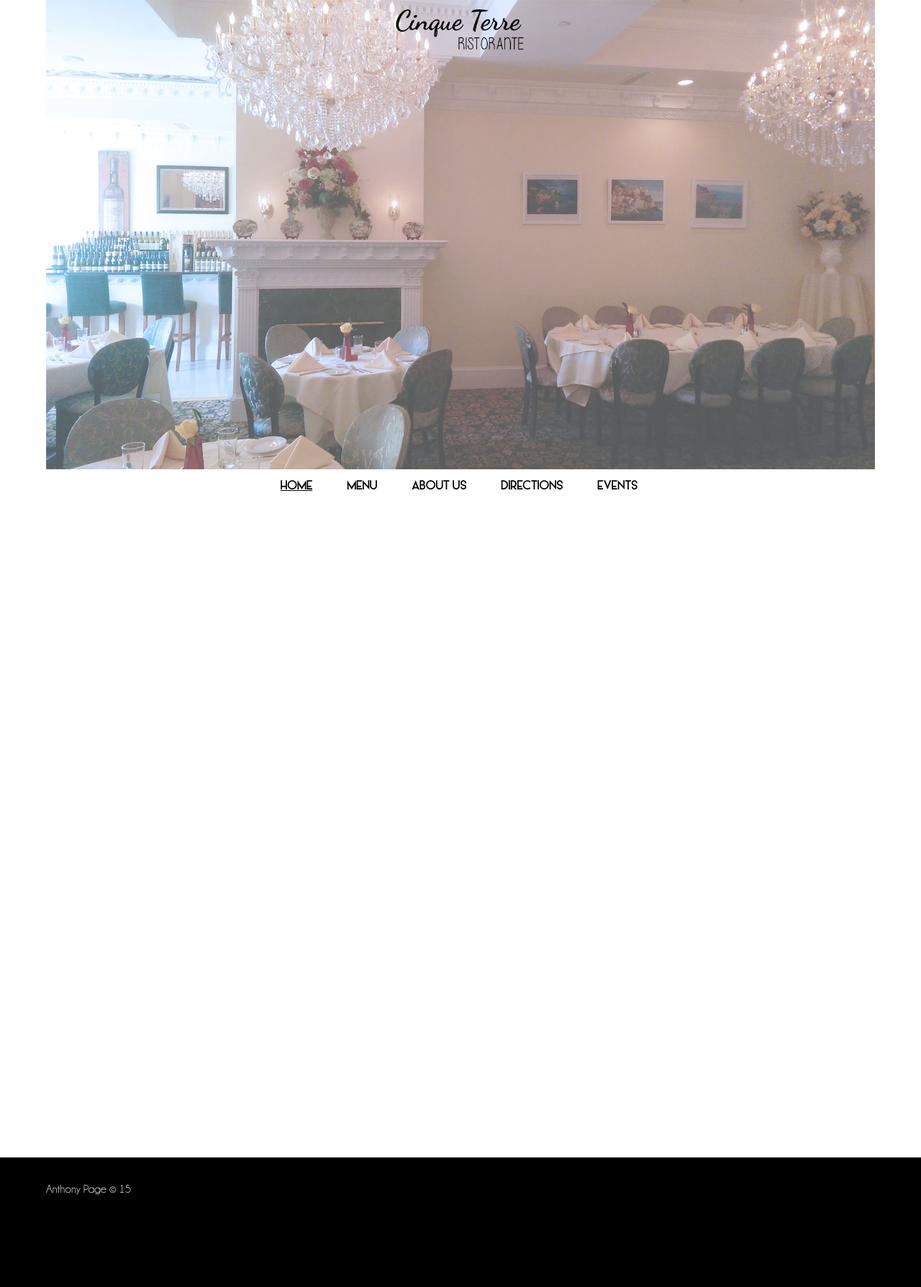
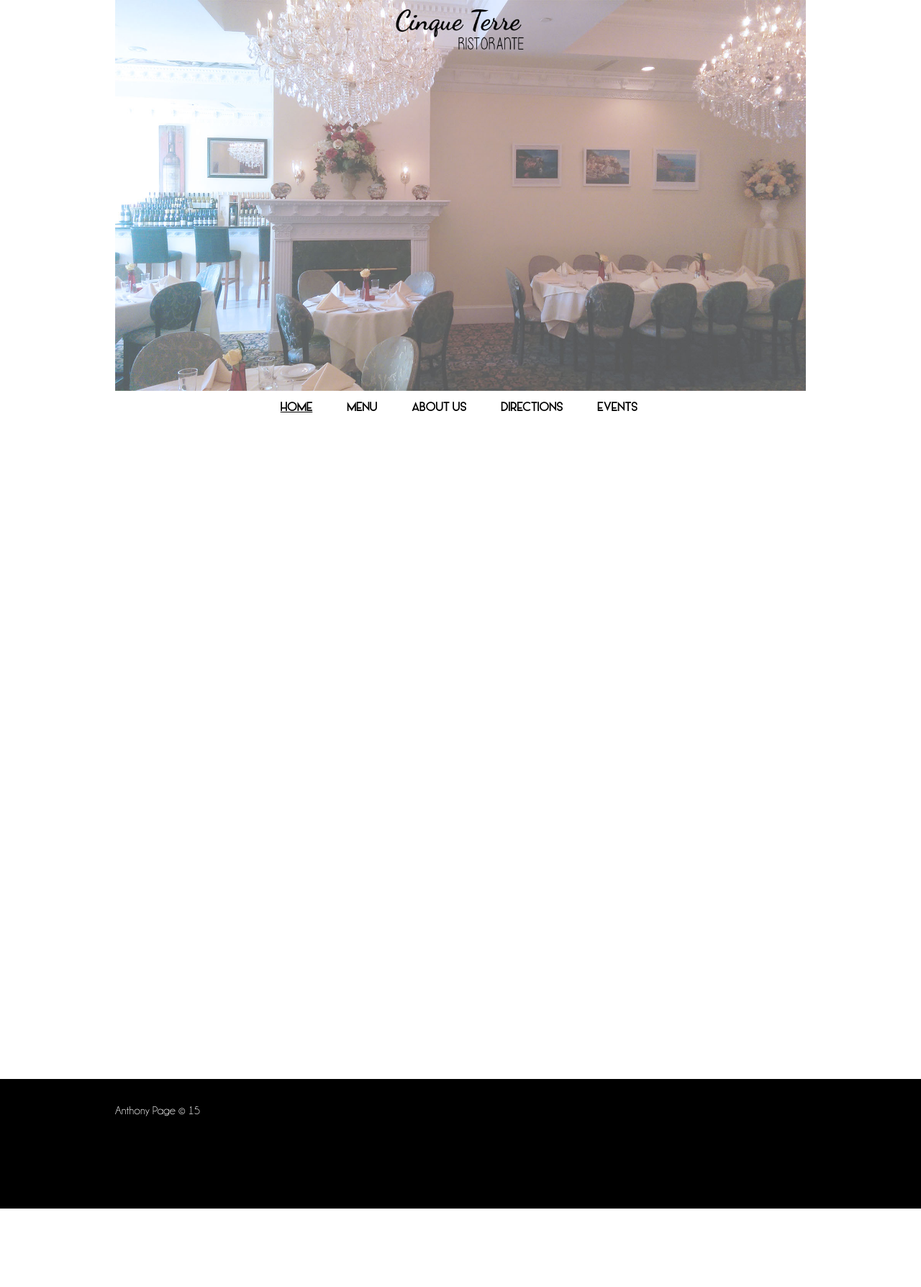
Before and after one commit to cinqueterreli/cinqueterre.github.io, a Jekyll site: the page built from 00index.html, in a window 1280 px wide. Shown: the whole page at 72% size. Built offline with Jekyll 4.4.1, drawn with Linux system fonts in a browser that asks for light colours; after the commit the page ends 1679 px from its top, so only the background shows below that.

Commit message:
Update main.css

```diff
--- a/css/main.css
+++ b/css/main.css
@@ -71,7 +71,7 @@
 /* -----LAYOUT----- */
 
 .container {
-	max-width: 90%; /* max-width will scale to the browser, while just `width` will always be the value */
+	max-width: 75%; /* max-width will scale to the browser, while just `width` will always be the value */
 	margin: 0 auto; /* or margin: 0 auto; -- both will center a block element on a page or in a container */
 }
 
```
